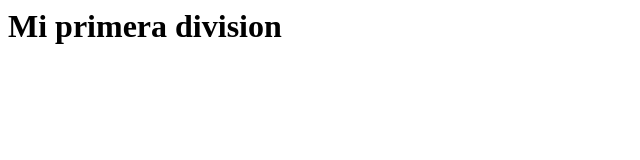
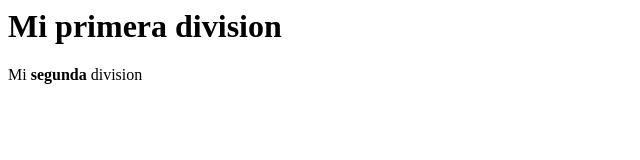
Before and after one commit to maangelicat/pwiinoche.github.io, a plain HTML site: page index.html in a window 1280 px wide. Shown: the whole page, without its empty margins (0-640 px from the left). Drawn offline with Linux system fonts and the light colour scheme.

Commit message:
Agregando mi segunda divsion

```diff
--- a/index.html
+++ b/index.html
@@ -3,5 +3,6 @@
 	</head>
 	<body>
 		<div><p><h1>Mi primera division</h1></p></div>
+		<div><p>Mi <b>segunda</b> division</p></div>
 	</body>
 </html>
```
